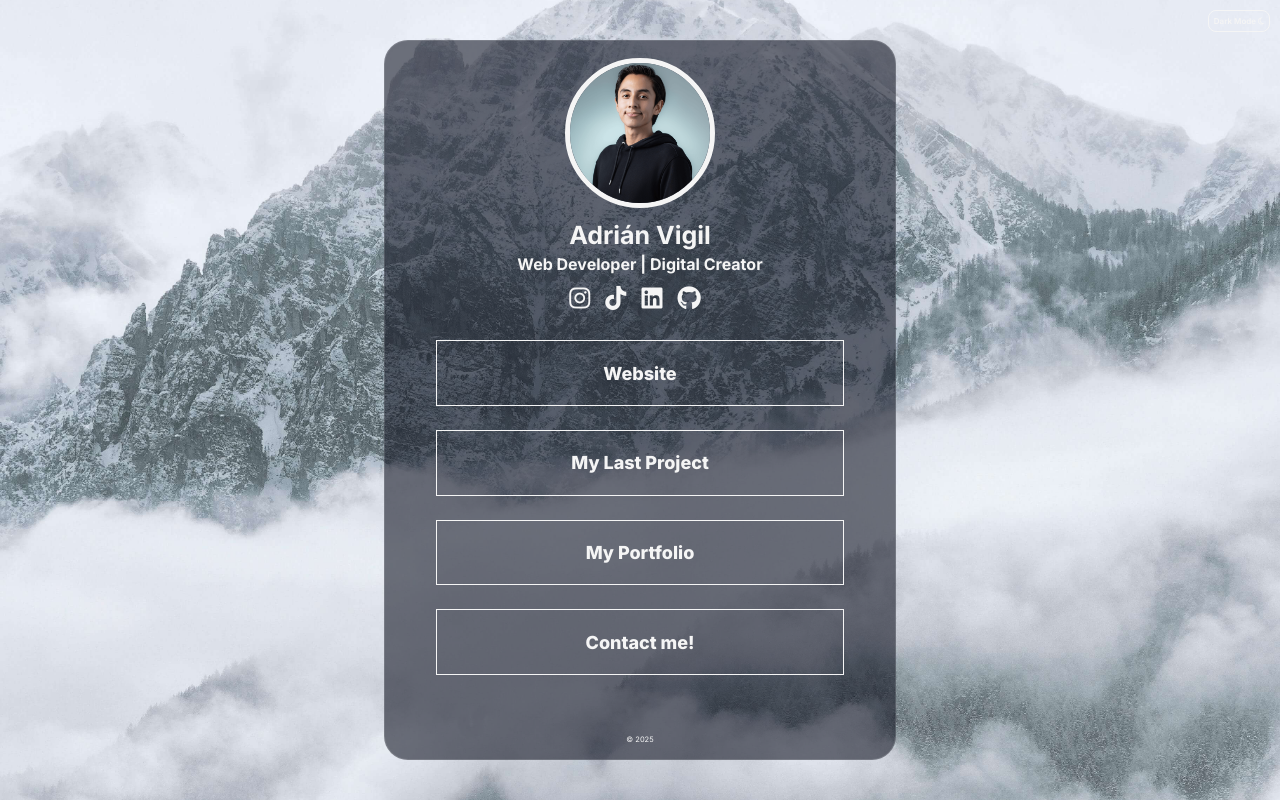
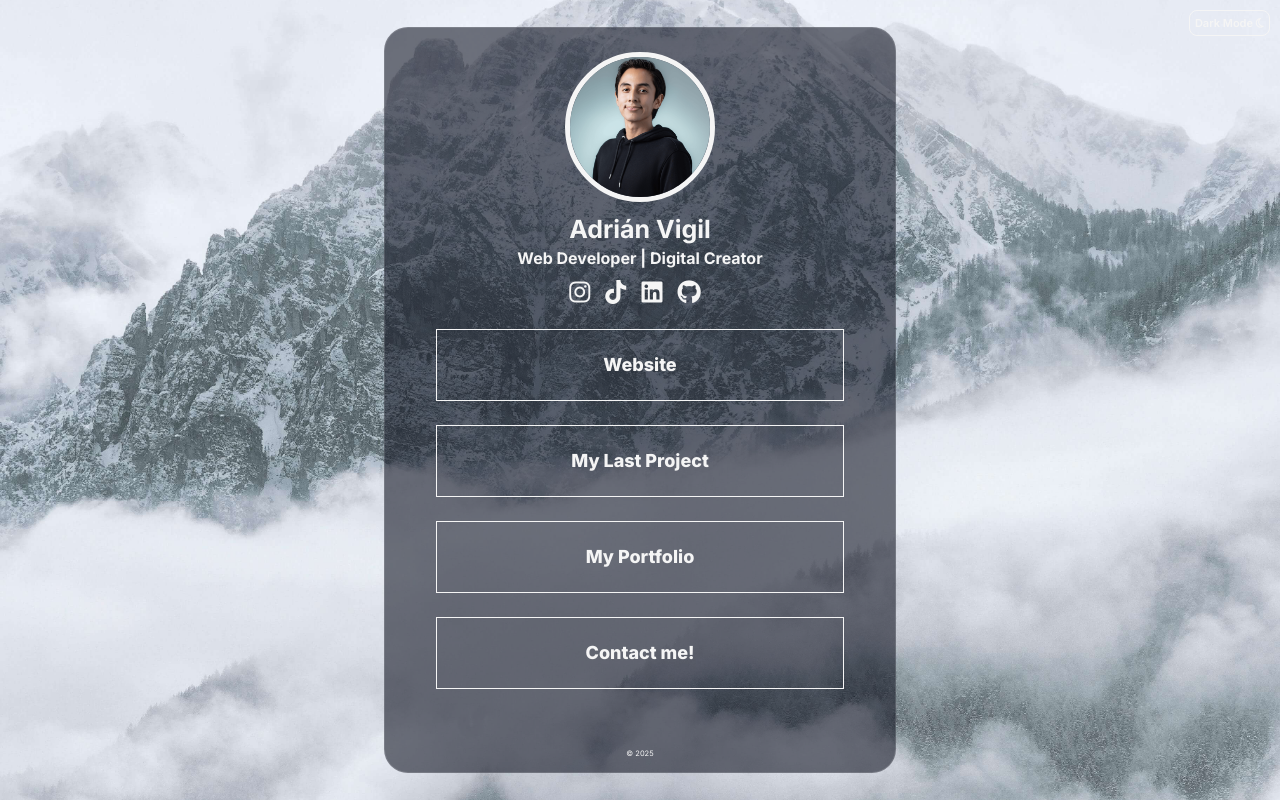
Before and after one commit to insightvigil/aboutMe, a website: page index.html in a window 1280 px wide. Drawn offline with Linux system fonts and the light colour scheme.

Commit message:
Minor resposive fixes

```diff
--- a/assets/SCSS/layout/_background.scss
+++ b/assets/SCSS/layout/_background.scss
@@ -3,7 +3,7 @@
 .background-container {
     position: relative;
     z-index: -1;
-    height: 100vh;
+
 
     img {
         opacity: 0;
--- a/assets/SCSS/layout/_footer.scss
+++ b/assets/SCSS/layout/_footer.scss
@@ -10,12 +10,9 @@ footer {
 	height: 10%;
 	font-size: 0.9rem;
 	position: relative;
+	margin-bottom: 14px;
 
-    small {
-        position: absolute;
-        bottom: 15px;
 
-}
 
 
 }
--- a/assets/SCSS/layout/_header.scss
+++ b/assets/SCSS/layout/_header.scss
@@ -8,8 +8,10 @@ header {
 	height: 40%;
 	text-align: center;
 	gap: 10px;
+    margin-bottom: 12px;
 
     .profile-card__avatar {
+        margin-top: 24px;
 	border: solid 5px var(--text-color);
 	border-radius: 100%;
     }
--- a/assets/SCSS/layout/_main.scss
+++ b/assets/SCSS/layout/_main.scss
@@ -10,6 +10,7 @@ main {
 	width: 100%;
 	height: 50%;
 	font-weight: 800;
+    margin-bottom: 48px;
 
     .profile-card__section {
         @include flex-center;
@@ -17,6 +18,7 @@ main {
         height: 72px;
         margin: 12px auto;
         border: 1px solid var(--text-color);
+        transition: background-color 0.3 ease-in-out;
 
         a {
         text-decoration: none;
--- a/assets/SCSS/main.scss
+++ b/assets/SCSS/main.scss
@@ -16,7 +16,7 @@
 	position: absolute;
 	top: 10px;
 	right: 10px;
-	font-size: 8px;
+	font-size: 1.1rem;
 	font-weight: 600;
 	cursor: pointer;
 	border: 1px solid var(--text-color);
@@ -27,12 +27,11 @@
     @include flex-center(column);
 	background-color: var(--primary-color);
 	width: 40%;
-	height: 90vh;
+	height: auto;
+	margin: 24px 0;
 
 	border-radius: 24px;
     border: var(--border)
-
-
 }
 
 
```
Also changed, not shown: assets/CSS/main.css, 1 other file.
